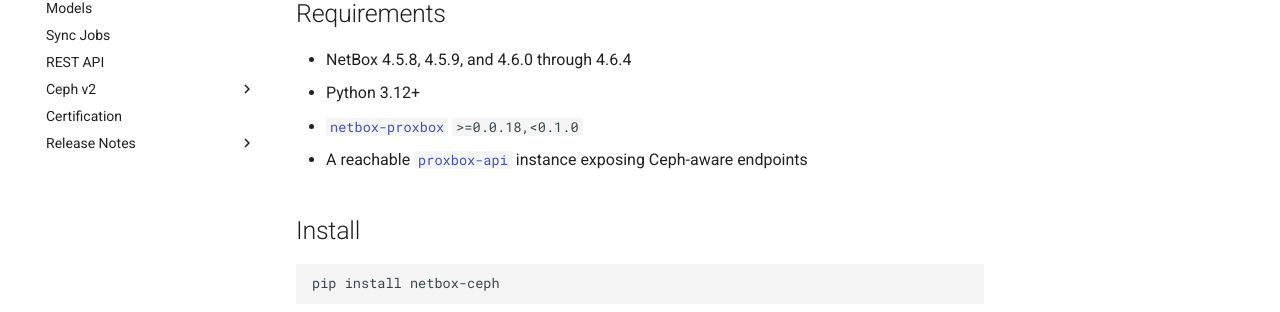
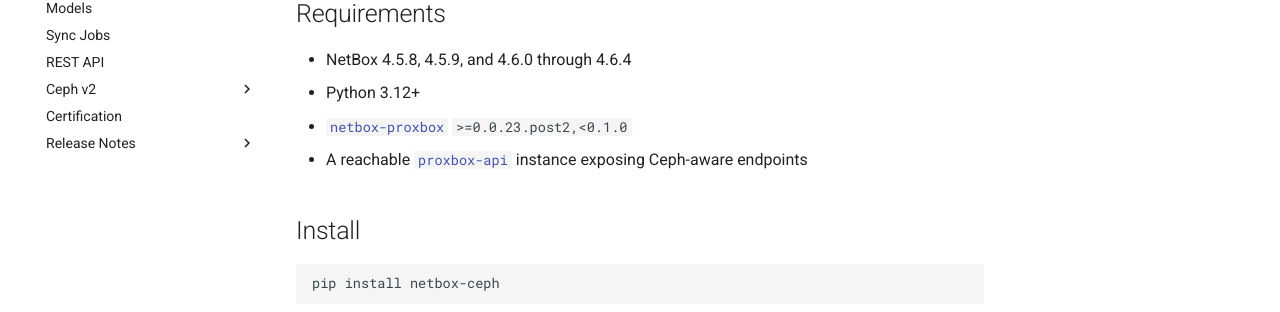
Before and after one commit to emersonfelipesp/netbox-ceph, an MkDocs documentation site: the page built from docs/installation.md, in a window 1280 px wide. Shown: the part 184-496 px from the top of the page. Built offline with MkDocs 1.6.1 and Material for MkDocs 9.7.7, drawn with Linux system fonts in a browser that asks for light colours; comment, search, counter and statistics services are not loaded.

Commit message:
ci: pin reachable netbox-proxbox authority

```diff
--- a/docs/installation.md
+++ b/docs/installation.md
@@ -4,7 +4,7 @@
 
 - NetBox 4.5.8, 4.5.9, and 4.6.0 through 4.6.4
 - Python 3.12+
-- [`netbox-proxbox`](https://github.com/emersonfelipesp/netbox-proxbox) `>=0.0.18,<0.1.0`
+- [`netbox-proxbox`](https://github.com/emersonfelipesp/netbox-proxbox) `>=0.0.23.post2,<0.1.0`
 - A reachable [`proxbox-api`](https://github.com/emersonfelipesp/proxbox-api)
   instance exposing Ceph-aware endpoints
 
```
Also changed, not shown: 4 other files.
